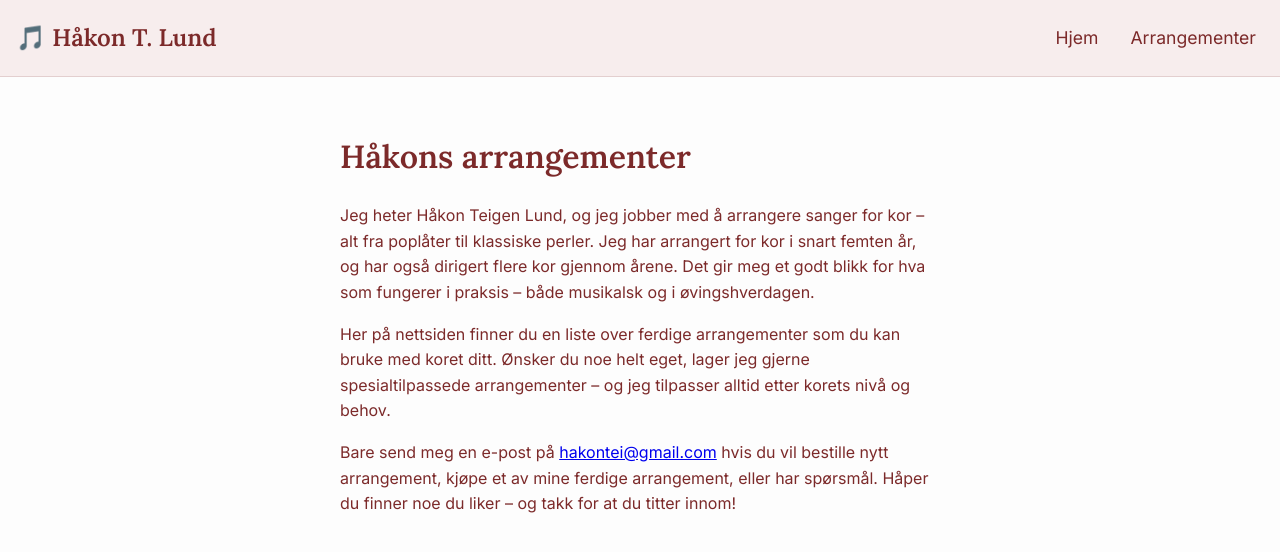
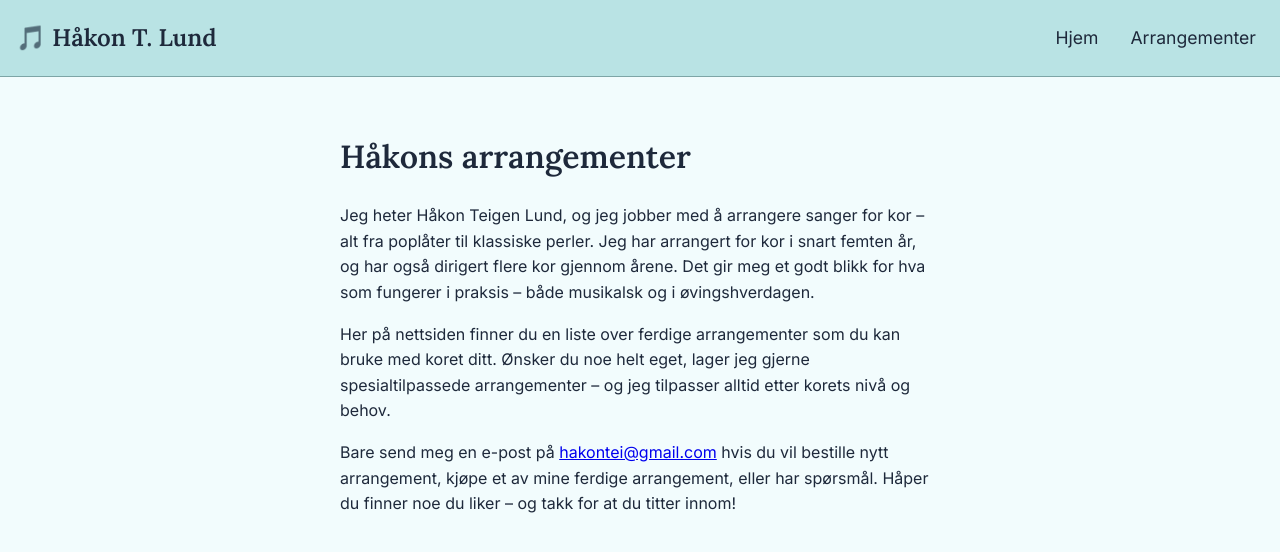
Before and after one commit to hakonlund/portfolio, a React (Create React App) app: page / in a window 1280 px wide. Shown: the top 552 px of the page. Built offline with nearby package versions, Linux system fonts and the light colour scheme.

Commit message:
Prøver ny fargepallett

```diff
--- a/src/styles/App.css
+++ b/src/styles/App.css
@@ -1,24 +1,26 @@
 /* Farge- og fontdefinisjoner */
 :root {
-  --main-color: #7c2a2a;  /* Burgunder */
-  --main-hover: #641f1f;  /* Mørkere burgunder ved hover */
-  --navbar-bg: #f7eded;   /* Lys bakgrunn på navbar */
-  --border-color: #e3cfcf; /* Subtil grå kantlinje */
+  --main-color: #1D7A83;        /* Kald blågrønn */
+  --main-hover: #155C60;        /* Mørkere hover */
+  --navbar-bg: #B9E3E4;         /* Lys turkis navbar */
+  --border-color: #7DA5A6;      /* Mild blågrønn ramme */
+  --bg-color: #F2FCFD;          /* Nesten-hvit bakgrunn */
+  --text-color: #1E293B;        /* Dyp blågrå (god kontrast til lys bg) */
 }
 
 /* Generelle stiler */
 body {
   font-family: 'Inter', sans-serif;
   margin: 0;
-  background: #fdfdfd;
-  color: var(--main-color);
+  background: var(--bg-color);
+  color: var(--text-color);
   line-height: 1.6;
 }
 
 h1, h2 {
   font-family: 'Lora', serif;
   font-weight: 600;
-  color: var(--main-color);
+  color: var(--text-color);
 }
 
 .navbar {
@@ -44,7 +46,7 @@ h1, h2 {
   font-size: 1.5rem;
   font-family: 'Lora', serif;
   font-weight: 600;
-  color: var(--main-color);
+  color: var(--text-color);
   margin-right: 1rem;
 }
 
@@ -55,7 +57,7 @@ h1, h2 {
 }
 
 .nav a {
-  color: var(--main-color);
+  color: var(--text-color);
   text-decoration: none;
   font-size: 1.1rem;
   padding: 0.5rem;
@@ -70,7 +72,7 @@ h1, h2 {
 .burger {
   background: none;
   border: none;
-  color: var(--main-color);
+  color: var(--text-color);
   font-size: 2rem;
   cursor: pointer;
   display: none;
```
